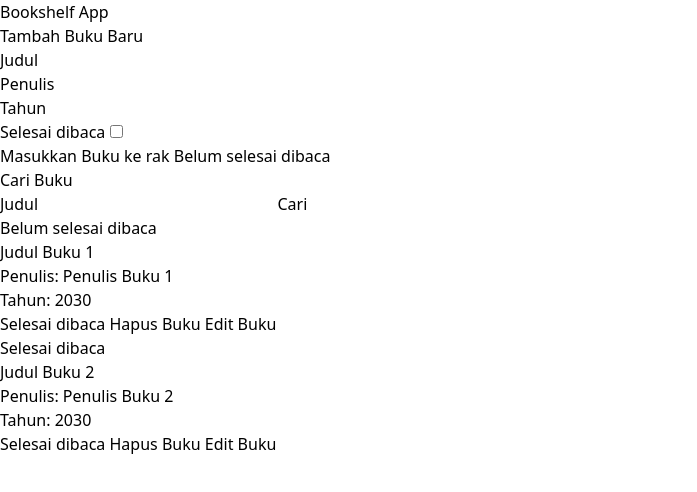
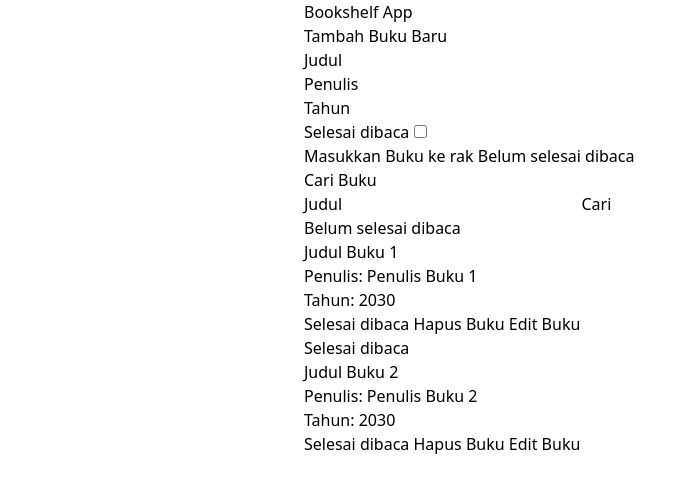
Before and after one commit to faridreaming/submission-bookshelf-app, a website: page index.html in a window 1280 px wide. Shown: the whole page, without its empty margins (0-697 px from the left). Drawn offline with Linux system fonts and the light colour scheme.

Commit message:
style: format using prettier

```diff
--- a/index.html
+++ b/index.html
@@ -8,6 +8,7 @@
     <title>Bookshelf App</title>
   </head>
   <body>
+    <div class="container mx-auto max-w-2xl">
       <header>
         <h1>Bookshelf App</h1>
       </header>
@@ -126,5 +127,6 @@
           </div>
         </section>
       </main>
+    </div>
   </body>
 </html>
```
Lines whose indentation alone changed are shown as unchanged.
